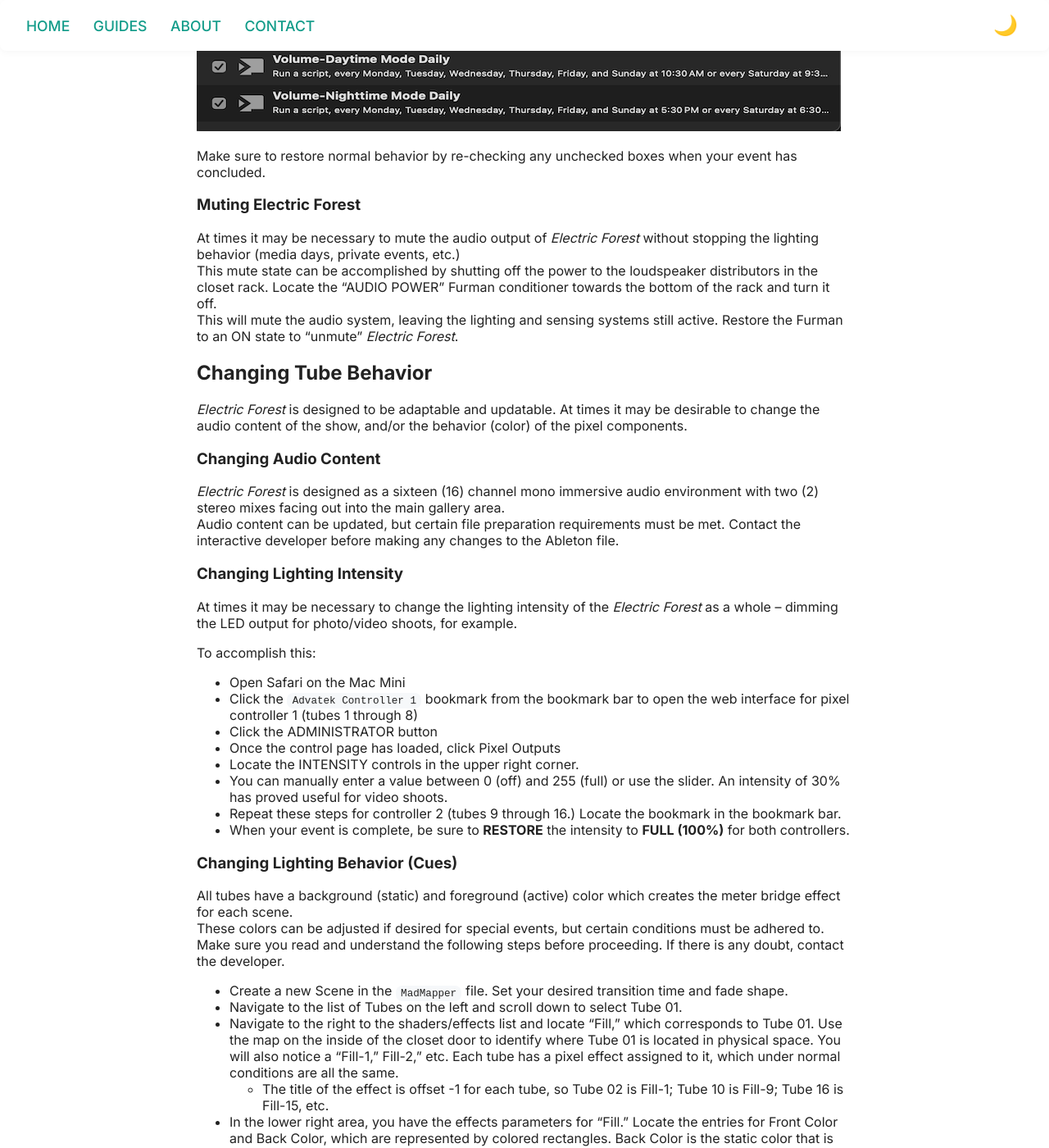
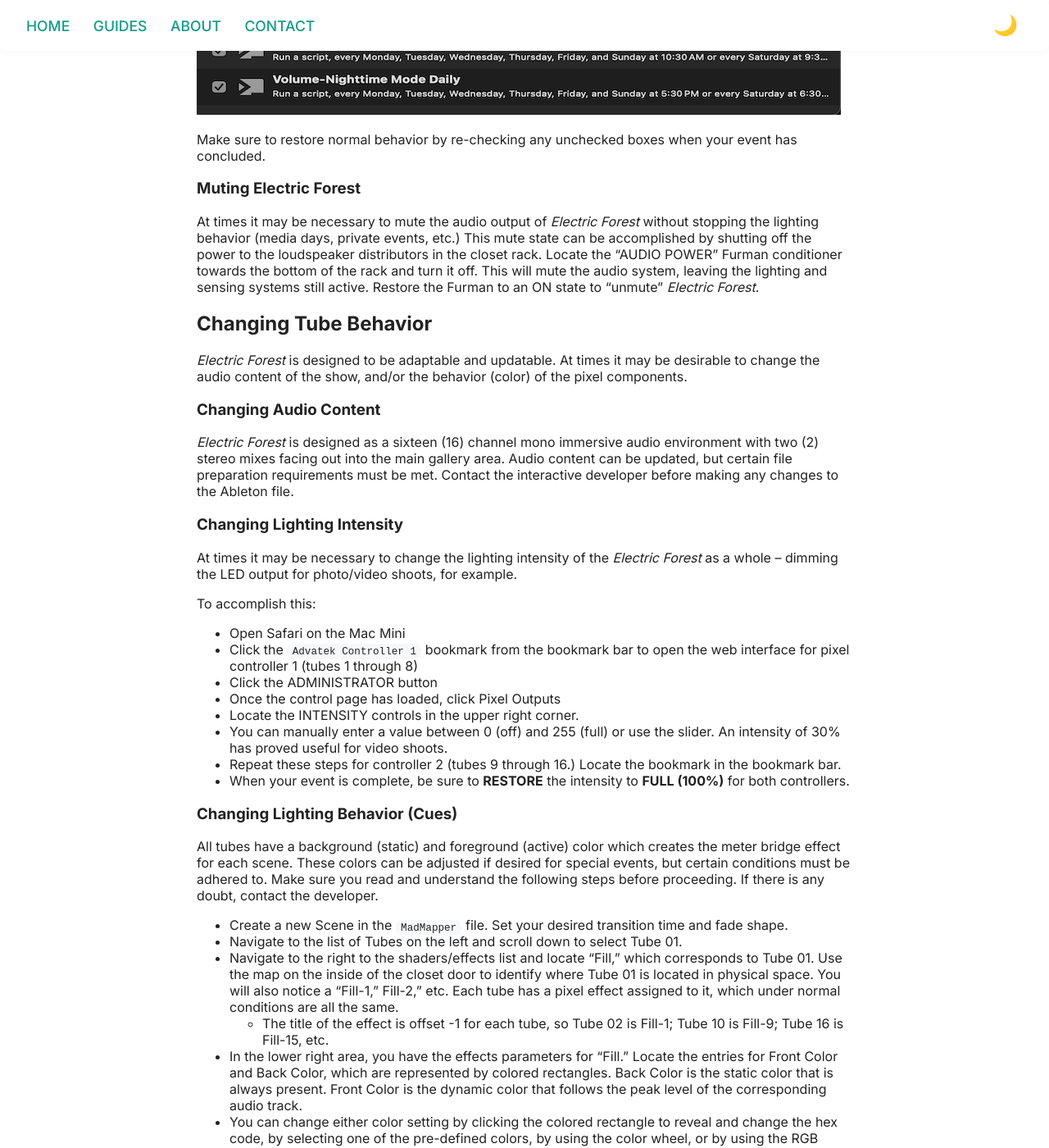
Before and after one commit to buryhoganllc/sonic-playground-guides, a Jekyll site: the page built from guides/electric-forest.md, in a window 1280 px wide and 1400 px high, scrolled down 3745 px. Shown: the whole window at 82% size. Built offline with Jekyll 4.4.1, drawn with Linux system fonts in a browser that asks for light colours; some of the changed text lies outside the part shown.

Commit message:
docs/update Markdown linting; add collapsible table of contents.

```diff
--- a/guides/electric-forest.md
+++ b/guides/electric-forest.md
@@ -8,13 +8,13 @@
 
 ## Sonic Playground - GRAMMY Museum
 
-Please read this guide in its entirety before making changes to the _Electric Forest._
+Please read this guide in its entirety before making changes to the *Electric Forest.*
 
 ## Overview
 
 ### Component Files
 
-_Electric Forest_ utilizes `Max`, `Ableton`, and `MadMapper` show files to host the sensor controls, audio playback, and LED behavior, respectively. _Electric Forest_ runs on macOS systems. Show files exist in the “ELECTRIC FOREST SHOW FILES” folder on the Desktop.
+*Electric Forest* utilizes `Max`, `Ableton`, and `MadMapper` show files to host the sensor controls, audio playback, and LED behavior, respectively. *Electric Forest* runs on macOS systems. Show files exist in the “ELECTRIC FOREST SHOW FILES” folder on the Desktop.
 
 - Max: `~/Desktop/ELECTRIC FOREST SHOW FILES/Max/ElectricForest_VINT_v6_ratioTEST-InactTEST-vSC_012025v2.maxpat`
 - Ableton: `~/Desktop/ELECTRIC FOREST SHOW FILES/Ableton/Version 310/ElectricForest_v310.als`
@@ -22,7 +22,7 @@
 
 ### Standard Behavior
 
-_Electric Forest_ runs 24/7 and requires limited user intervention. Show files may be launched manually via their Desktop aliases, if necessary. The aliases are named to reflect the order in which they are to be run:
+*Electric Forest* runs 24/7 and requires limited user intervention. Show files may be launched manually via their Desktop aliases, if necessary. The aliases are named to reflect the order in which they are to be run:
 
 - `1 - MAX`
 - `2 - ABLETON`
@@ -32,18 +32,17 @@
 
 ### Version Control
 
-___NEVER___ save if prompted. All show files, in particular `Ableton` and `MadMapper`, receive a constant stream of control information when in operation. Those data streams are interpreted as unsaved changes from the default configuration of both applications.
-If you need to quit either application for any reason, ___DO NOT SAVE___.
+**NEVER** save if prompted. All show files, in particular `Ableton` and `MadMapper`, receive a constant stream of control information when in operation. Those data streams are interpreted as unsaved changes from the default configuration of both applications. If you need to quit either application for any reason, **DO NOT SAVE**.
 
 ## Automation
 
 ### Startup & Shutdown
 
-_Electric Forest_ is hosted on an M2 Pro Mac Mini and runs 24/7 in a permanent attract/play mode. At present, there are NO automated power events on this system.
+*Electric Forest* is hosted on an M2 Pro Mac Mini and runs 24/7 in a permanent attract/play mode. At present, there are NO automated power events on this system.
 
 ### Scene Changes (Light and Sound cues)
 
-___As of 10/01/25,___ _Electric Forest_ is programmed perform the John Carpenter mix during open hours, and the Shaun Chasin mix during closed hours.
+***As of 10/01/25,***___*** *Electric Forest* is programmed perform the John Carpenter mix during open hours, and the Shaun Chasin mix during closed hours.
 
 Through `Power Manager` events, the Carpenter set will be triggered at 11AM SUNDAY-FRIDAY, and at 10AM SATURDAY.
 
@@ -56,11 +55,9 @@
 - 10:30AM -> surround stereo pairs go into “Daytime Mode” and bump up approximately 10 dB
 - 11:00AM -> Carpenter playlist (seven tracks, each track has a different lighting look, runtime a bit over 20 minutes)
 - 5:00PM   -> Chasin mix (our “normal” soundtrack, plays continuously over night)
-- 5:30PM   -> surround stereo pairs go to “Nighttime Mode” and drop approximately 10 dB. See _Volume Control_ section below.
+- 5:30PM   -> surround stereo pairs go to “Nighttime Mode” and drop approximately 10 dB. See *Volume Control* section below.
 
-When a scene event is triggered, the current playing audio fades out to silence over six (6) seconds as the tubes change color to the next look.
-The cued scene music will then begin playing. Audio is effectively continuous throughout the day. `MadMapper` will advance tube lighting scenes in synchronicity with Ableton, changing foreground and background colors.
-Manual scene changes are achieved via the `Power Manager` application window's Schedule list by selecting the appropriate “On Demand” event, such as `Ableton-Shaun Chasin.` See _Appendix B_ for more information.
+When a scene event is triggered, the current playing audio fades out to silence over six (6) seconds as the tubes change color to the next look. The cued scene music will then begin playing. Audio is effectively continuous throughout the day. `MadMapper` will advance tube lighting scenes in synchronicity with Ableton, changing foreground and background colors. Manual scene changes are achieved via the `Power Manager` application window's Schedule list by selecting the appropriate “On Demand” event, such as `Ableton-Shaun Chasin.` See *Appendix B* for more information.
 
 ### Volume Control
 
@@ -70,17 +67,17 @@
 
 ### Accessing the Host Machines
 
-_Direct Access_ - The _Electric Forest_ wireless keyboard/trackpad controller is kept atop the equipment rack in the “closet” next to _Beat Nexus_.
+*Direct Access* - The *Electric Forest* wireless keyboard/trackpad controller is kept atop the equipment rack in the “closet” next to *Beat Nexus*.
 
-_Remote Access_ – The _Electric Forest_ Mac Mini is accessible via `Jump Desktop`. `Jump Desktop` is the ideal access method for manually triggering scene changes or volume states via the `Power Manager` event list.
+*Remote Access* – The *Electric Forest* Mac Mini is accessible via `Jump Desktop`. `Jump Desktop` is the ideal access method for manually triggering scene changes or volume states via the `Power Manager` event list.
 
 When troubleshooting a physical system issue, direct access is recommended.
 
-_Authentication_ – all admin accounts on the host machines use the admin credentials. Refer to the `Credentials.txt` file.
+*Authentication* – all admin accounts on the host machines use the admin credentials. Refer to the `Credentials.txt` file.
 
 ## Manual Intervention
 
-_Electric Forest_ is constructed to run autonomously, with manual intervention rarely necessary. Should you need to quit `Max`, `Ableton`, and/or `MadMapper`, do so ___WITHOUT SAVING.___
+*Electric Forest* is constructed to run autonomously, with manual intervention rarely necessary. Should you need to quit `Max`, `Ableton`, and/or `MadMapper`, do so ***WITHOUT SAVING.***
 
 ### Changing Ableton Behavior (song lists and volume states)
 
@@ -94,11 +91,9 @@
 
 ### Overriding Scheduled Events
 
-At times it may be necessary to manually trigger a music set/volume level keep it running beyond the point when the next scheduled event would occur (media days, special events, etc.)
-To override scheduled events, navigate to the `Power Manager` List View and un-check the appropriate Scheduled event.
+At times it may be necessary to manually trigger a music set/volume level keep it running beyond the point when the next scheduled event would occur (media days, special events, etc.) To override scheduled events, navigate to the `Power Manager` List View and un-check the appropriate Scheduled event.
 
-For example, to set the Martin mix on-demand and prevent scheduled scene transitions to the Chasin mix, first select `Ableton-Max Martin` from the On Demand list (see above).
-Next, uncheck the `Shaun Chasin – Hourly` entry in the `Power Manager` Scheduler list:
+For example, to set the Martin mix on-demand and prevent scheduled scene transitions to the Chasin mix, first select `Ableton-Max Martin` from the On Demand list (see above). Next, uncheck the `Shaun Chasin – Hourly` entry in the `Power Manager` Scheduler list:
 
 ![Power Manager cancelling scheduled events.]({{ '/assets/images/PM_ListView.png' | relative_url }})
 
@@ -106,22 +101,19 @@
 
 ### Muting Electric Forest
 
-At times it may be necessary to mute the audio output of _Electric Forest_ without stopping the lighting behavior (media days, private events, etc.)
-This mute state can be accomplished by shutting off the power to the loudspeaker distributors in the closet rack. Locate the “AUDIO POWER” Furman conditioner towards the bottom of the rack and turn it off.
-This will mute the audio system, leaving the lighting and sensing systems still active. Restore the Furman to an ON state to “unmute” _Electric Forest_.
+At times it may be necessary to mute the audio output of *Electric Forest* without stopping the lighting behavior (media days, private events, etc.) This mute state can be accomplished by shutting off the power to the loudspeaker distributors in the closet rack. Locate the “AUDIO POWER” Furman conditioner towards the bottom of the rack and turn it off. This will mute the audio system, leaving the lighting and sensing systems still active. Restore the Furman to an ON state to “unmute” *Electric Forest*.
 
 ## Changing Tube Behavior
 
-_Electric Forest_ is designed to be adaptable and updatable. At times it may be desirable to change the audio content of the show, and/or the behavior (color) of the pixel components.
+*Electric Forest* is designed to be adaptable and updatable. At times it may be desirable to change the audio content of the show, and/or the behavior (color) of the pixel components.
 
 ### Changing Audio Content
 
-_Electric Forest_ is designed as a sixteen (16) channel mono immersive audio environment with two (2) stereo mixes facing out into the main gallery area.
-Audio content can be updated, but certain file preparation requirements must be met. Contact the interactive developer before making any changes to the Ableton file.
+*Electric Forest* is designed as a sixteen (16) channel mono immersive audio environment with two (2) stereo mixes facing out into the main gallery area. Audio content can be updated, but certain file preparation requirements must be met. Contact the interactive developer before making any changes to the Ableton file.
 
 ### Changing Lighting Intensity
 
-At times it may be necessary to change the lighting intensity of the _Electric Forest_ as a whole – dimming the LED output for photo/video shoots, for example.
+At times it may be necessary to change the lighting intensity of the *Electric Forest* as a whole – dimming the LED output for photo/video shoots, for example.
 
 To accomplish this:
 
@@ -132,12 +124,11 @@
 - Locate the INTENSITY controls in the upper right corner.
 - You can manually enter a value between 0 (off) and 255 (full) or use the slider. An intensity of 30% has proved useful for video shoots.
 - Repeat these steps for controller 2 (tubes 9 through 16.) Locate the bookmark in the bookmark bar.
-- When your event is complete, be sure to __RESTORE__ the intensity to __FULL (100%)__ for both controllers.
+- When your event is complete, be sure to **RESTORE** the intensity to **FULL (100%)** for both controllers.
 
 ### Changing Lighting Behavior (Cues)
 
-All tubes have a background (static) and foreground (active) color which creates the meter bridge effect for each scene.
-These colors can be adjusted if desired for special events, but certain conditions must be adhered to. Make sure you read and understand the following steps before proceeding. If there is any doubt, contact the developer.
+All tubes have a background (static) and foreground (active) color which creates the meter bridge effect for each scene. These colors can be adjusted if desired for special events, but certain conditions must be adhered to. Make sure you read and understand the following steps before proceeding. If there is any doubt, contact the developer.
 
 - Create a new Scene in the `MadMapper` file. Set your desired transition time and fade shape.
 - Navigate to the list of Tubes on the left and scroll down to select Tube 01.
@@ -145,7 +136,7 @@
   - The title of the effect is offset -1 for each tube, so Tube 02 is Fill-1; Tube 10 is Fill-9; Tube 16 is Fill-15, etc.
 - In the lower right area, you have the effects parameters for “Fill.” Locate the entries for Front Color and Back Color, which are represented by colored rectangles. Back Color is the static color that is always present. Front Color is the dynamic color that follows the peak level of the corresponding audio track.
 - You can change either color setting by clicking the colored rectangle to reveal and change the hex code, by selecting one of the pre-defined colors, by using the color wheel, or by using the RGB value sliders.
-  - _Note: because of the semi-opaque nature of the plexiglass tubes, very deep saturated colors that do not use the white channel in the pixels tend not to look that great. High contrast, bright colors read better. You will notice this right away if you dial up a deep purple or forest green._
+  - *Note: because of the semi-opaque nature of the plexiglass tubes, very deep saturated colors that do not use the white channel in the pixels tend not to look that great. High contrast, bright colors read better. You will notice this right away if you dial up a deep purple or forest green.*
 - Once you have found your new colors, right click on “Fill” and select “Copy All Settings.”
 - Right click on “Fill-1” and select “Paste Settings.”
 - Repeat these steps for the remaining “Fill-…” entries. Return to the Scenes/Cues list, right click on your newly created scene and select Update Scene.
@@ -157,7 +148,7 @@
 
 Conduct a full power cycle of the system:
 
-- Quit `MadMapper`, `Ableton` and `Max`. __DO NOT__ save.
+- Quit `MadMapper`, `Ableton` and `Max`. **DO NOT** save.
 - Shut down the Mac Mini.
 - Turn off PIXEL POWER Furman (red) and AUDIO POWER Furman (yellow).
 - Wait three (3) minutes
@@ -169,13 +160,12 @@
   - 1 - MAX
   - 2 - ABLETON
   - 3 - MADMAPPER
-- __Allow each application to fully boot before moving on to the next one.__
+- **Allow each application to fully boot before moving on to the next one.**
 - Lastly, begin playback in Ableton by running one of the `Power Manager` events (`Ableton-Shaun Chasin` for example) to begin audio playback and set the tube lighting into the desired configuration.
 
 ### One or more loudspeakers do not appear to be working
 
-Use the tube map on the interior of the closet door to determine which channel number appears to be faulty.
-Locate the corresponding Core8 speaker distributor for the loudspeaker. The physical rack layout is as follows:
+Use the tube map on the interior of the closet door to determine which channel number appears to be faulty. Locate the corresponding Core8 speaker distributor for the loudspeaker. The physical rack layout is as follows:
 
 - Core8 (3) - Channels 17 - 24
 - Core8 (2) - Channels 09 - 16
@@ -188,12 +178,11 @@
 
 ### Replacing System Components
 
-Refer to the connection diagrams for information on replacing cables, peripherals, etc. If you determine that an _Electric Forest_ tube is damaged and needs to be replaced entirely, contact the developer.
-It is recommended that the developer and a representative of Blackmouth Design be present the first time a tube is replaced in its entirety.
+Refer to the connection diagrams for information on replacing cables, peripherals, etc. If you determine that an *Electric Forest* tube is damaged and needs to be replaced entirely, contact the developer. It is recommended that the developer and a representative of Blackmouth Design be present the first time a tube is replaced in its entirety.
 
 ## Appendix A - MIDI Event Messaging
 
-The scheduled and on-demand events in _Electric Forest_ – scene changes, volume changes, etc. – are achieved by passing MIDI commands to `Ableton` and `MadMapper` via a command line utility.
+The scheduled and on-demand events in *Electric Forest* – scene changes, volume changes, etc. – are achieved by passing MIDI commands to `Ableton` and `MadMapper` via a command line utility.
 
 Tube sensor input – the MIDI data stream that sets an individual track/tube fader position in response to visitor input – is also mapped to `Ableton` properties.
 
@@ -285,8 +274,7 @@
 
 ## Appendix B – Event Automation
 
-All scheduled events are handled via `Power Manager`. Event triggers execute shell script actions to send MIDI commands to various system components.
-Repeated events – scripts that are run multiple times a day on a schedule, are created by means of AppleScript commands to `Power Manager`.
+All scheduled events are handled via `Power Manager`. Event triggers execute shell script actions to send MIDI commands to various system components. Repeated events – scripts that are run multiple times a day on a schedule, are created by means of AppleScript commands to `Power Manager`.
 
 ### Creating repeating events (example: hourly)
 
@@ -718,11 +705,11 @@
 
 ### Version [3.1.0] - 10/08/2025
 
-__Fixed:__
+**Fixed:**
 
-__Changed:__
+**Changed:**
 
-__Added:__
+**Added:**
 
 - add "simple.fade_send.amxd" and "simple.fade_receive.amxd" devices to Audio and Routing tracks for Fade In/Out control
 - add Power Manager events for on-demand FADE OUT (4 seconds) and FADE IN (6 seconds)
```
Also changed, not shown: other parts of guides/electric-forest.md (+2 -3 lines).
